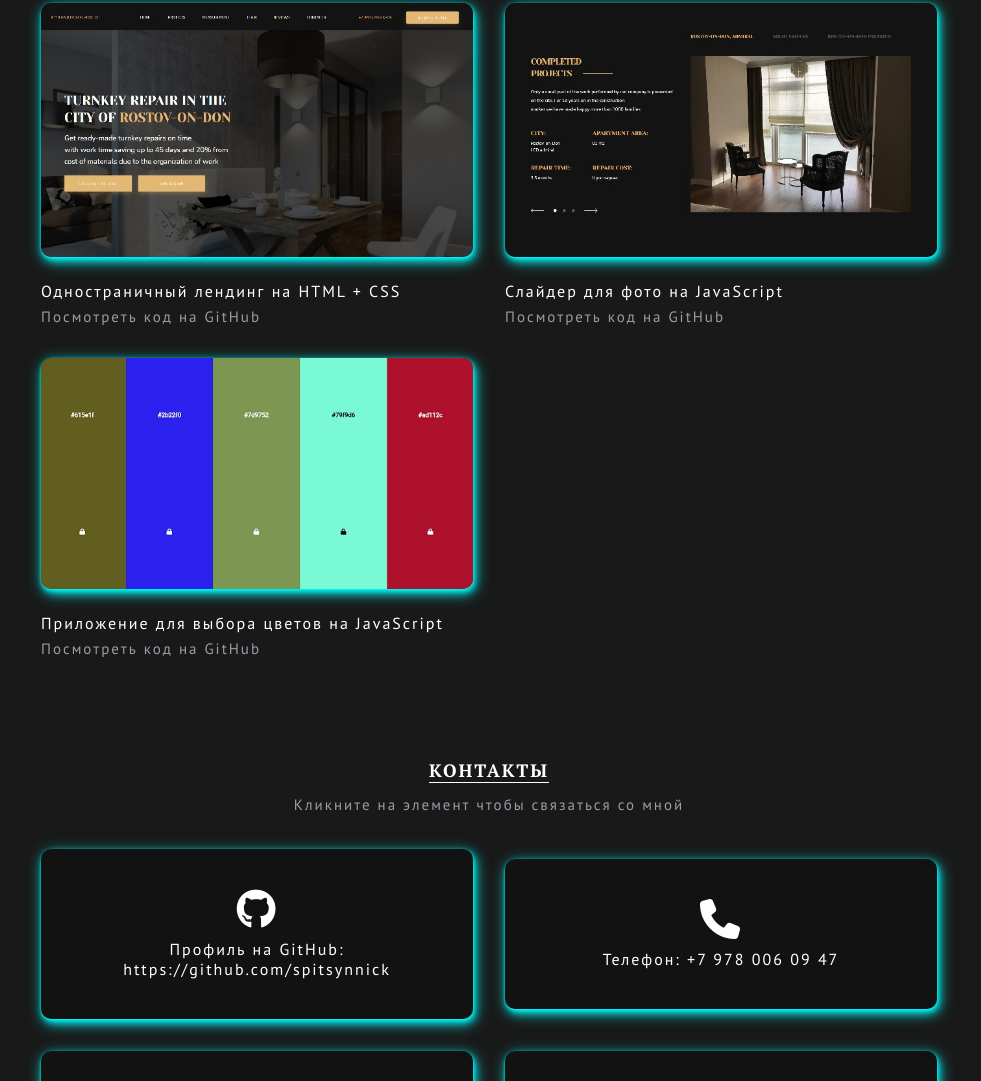
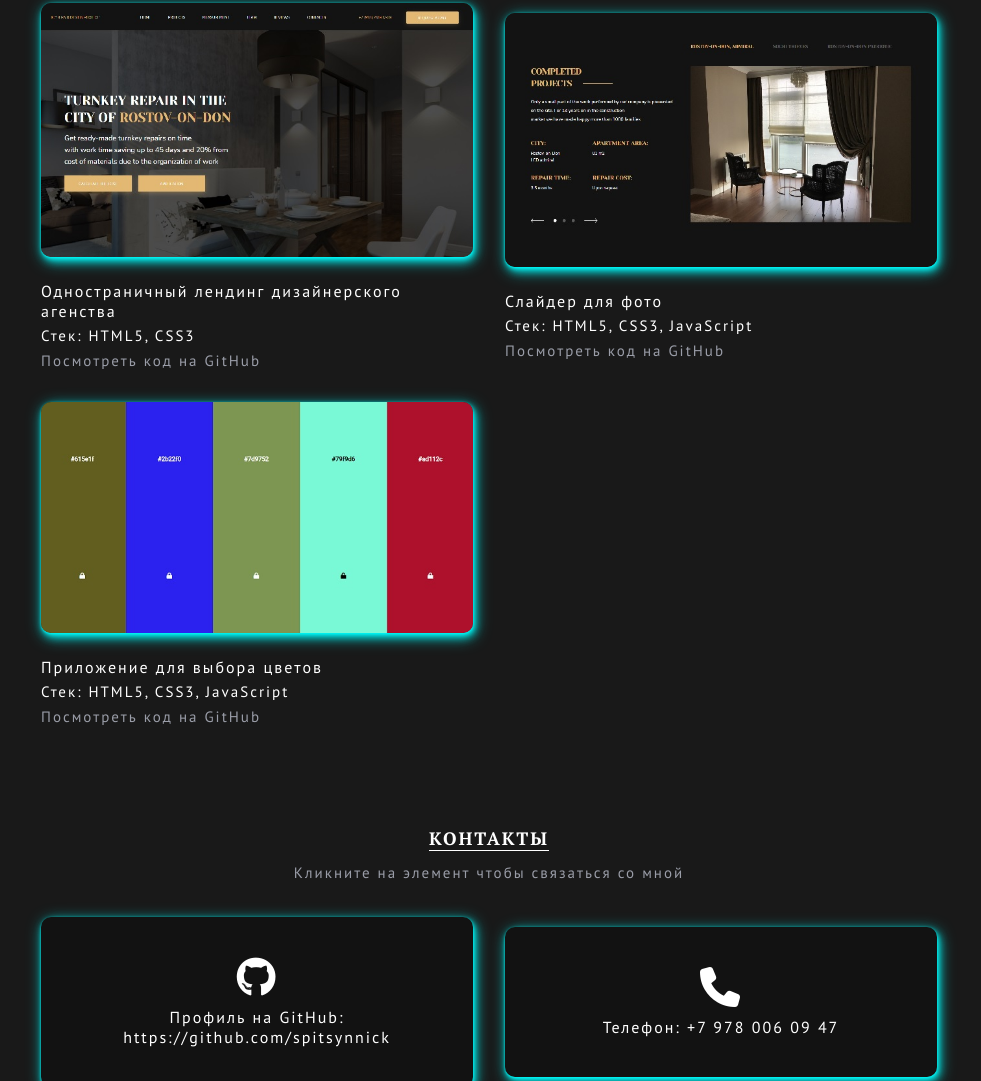
Before and after one commit to Spitsynnick/Portfolio, a plain HTML site: page index.html in a window 1280 px wide. Shown: the part 2830-3911 px from the top of the page, without its empty margins (151-1132 px from the left). Drawn offline with Linux system fonts and the light colour scheme.

Commit message:
Added paragraph with stack of technologies to each project

```diff
--- a/css/style.css
+++ b/css/style.css
@@ -294,6 +294,10 @@ section {
     margin-bottom: 5px;
 }
 
+.project p:nth-of-type(2) {
+    font-size: var(--small_font);
+}
+
 .project a:nth-of-type(2) {
     position: relative;
     color: var(--second_text-color);
--- a/index.html
+++ b/index.html
@@ -163,19 +163,22 @@
         <div class="projects_content">
             <div class="project">
                 <a href="https://spitsynnick.github.io/Landing_Rostov-on-Don/" target="_blank"><img src="images/landing_rostov_on_don.jpg" alt="Лендинг"></a>
-                <p>Одностраничный лендинг на HTML + CSS</p>
+                <p>Одностраничный лендинг дизайнерского агенства</p>
+                <p>Стек: HTML5, CSS3</p>
                 <a href="https://github.com/Spitsynnick/Landing_Rostov-on-Don" target="_blank">Посмотреть код на GitHub</a>
             </div>
 
             <div class="project">
                 <a href="https://spitsynnick.github.io/Slider_on_JS/" target="_blank"><img src="images/slider.jpg" alt="Слайдер"></a>
-                <p>Слайдер для фото на JavaScript</p>
+                <p>Слайдер для фото</p>
+                <p>Стек: HTML5, CSS3, JavaScript</p>
                 <a href="https://github.com/Spitsynnick/Slider_on_JS" target="_blank">Посмотреть код на GitHub</a>
             </div>
 
             <div class="project">
                 <a href="https://spitsynnick.github.io/Coolours/" target="_blank"><img src="images/coolours.jpg" alt="Coolours"></a>
-                <p>Приложение для выбора цветов на JavaScript</p>
+                <p>Приложение для выбора цветов</p>
+                <p>Стек: HTML5, CSS3, JavaScript</p>
                 <a href="https://github.com/Spitsynnick/Coolours" target="_blank">Посмотреть код на GitHub</a>
             </div>
         </div>
```
